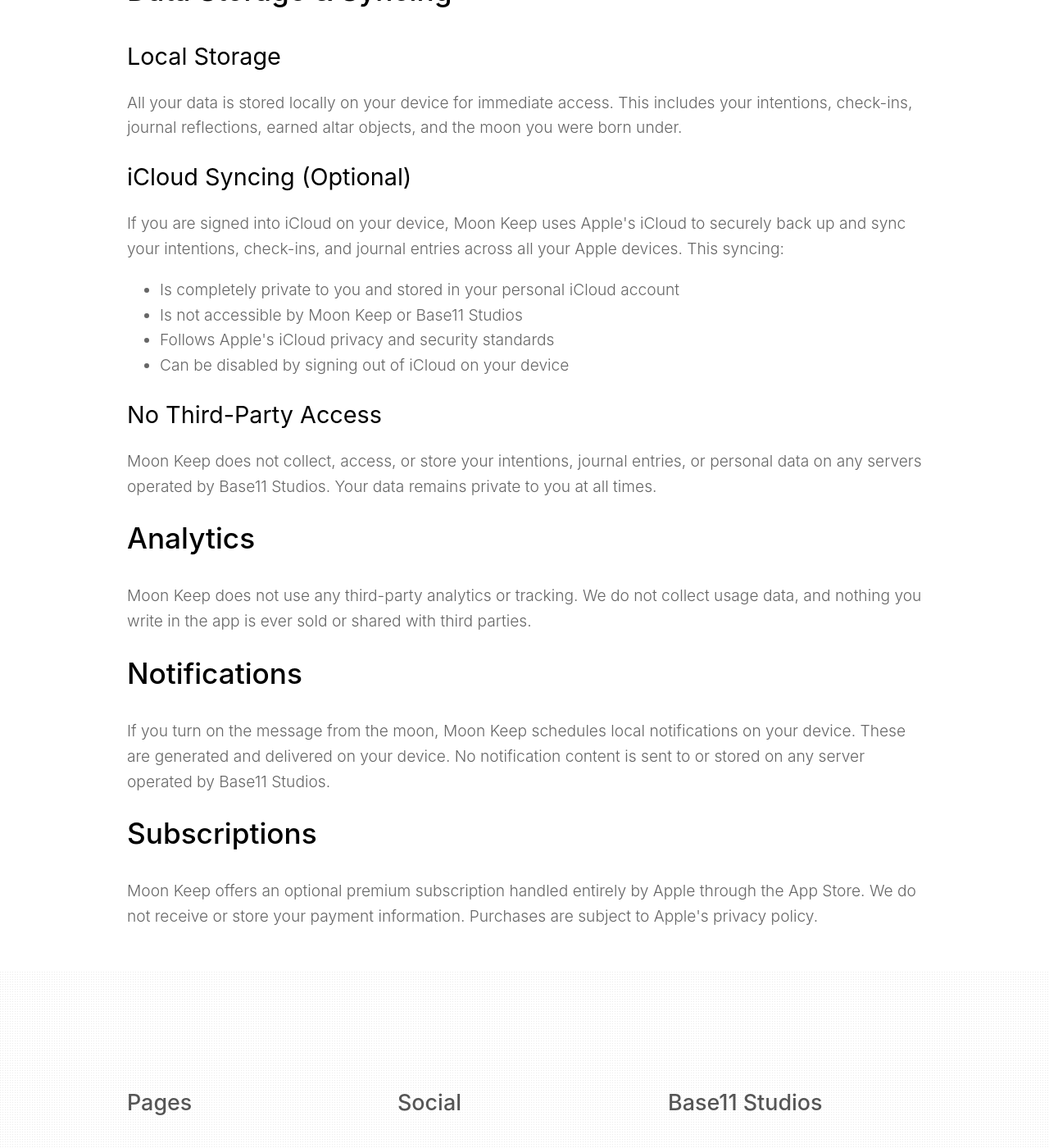
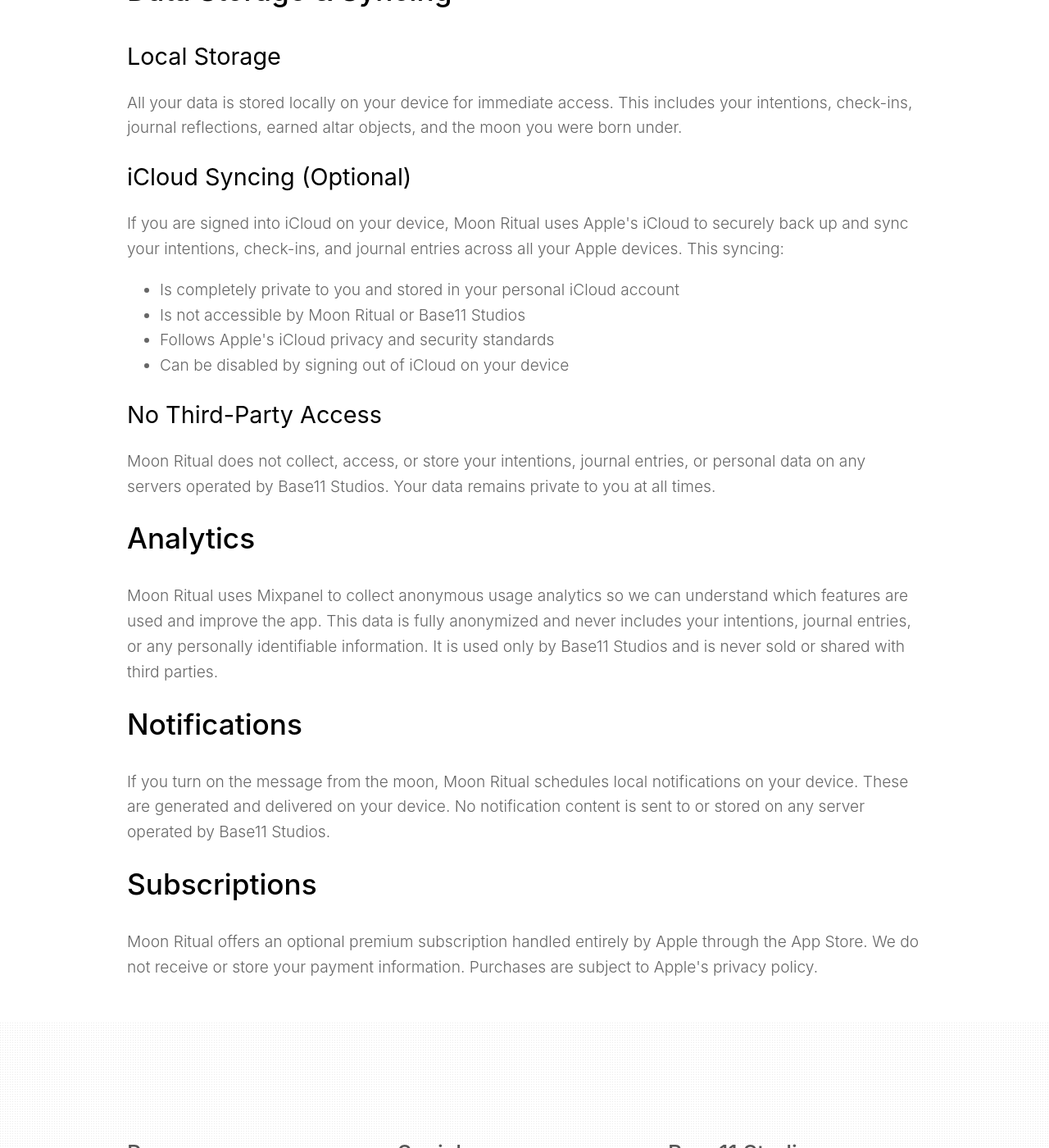
Before and after one commit to Base11Studios/base11site, a Jekyll site: the page built from moon-ritual-privacy.html, in a window 1280 px wide and 1400 px high, scrolled down 486 px. Shown: the whole window at 82% size. Built offline with Jekyll 4.4.1, drawn with Linux system fonts in a browser that asks for light colours; nearby versions of some CDN libraries; library files that are not in the unit come from our copies; some of the changed text lies outside the part shown.

Commit message:
Update moon ritual privacy

```diff
--- a/moon-ritual-privacy.html
+++ b/moon-ritual-privacy.html
@@ -1,6 +1,6 @@
 ---
-title: Moon Keep Privacy Policy
-heading: Moon Keep Privacy Policy
+title: Moon Ritual Privacy Policy
+heading: Moon Ritual Privacy Policy
 subtitle: Simple app, simple policy.
 ---
 
@@ -12,24 +12,24 @@
 		<p>All your data is stored locally on your device for immediate access. This includes your intentions, check-ins, journal reflections, earned altar objects, and the moon you were born under.</p>
 
 		<h3>iCloud Syncing (Optional)</h3>
-		<p>If you are signed into iCloud on your device, Moon Keep uses Apple's iCloud to securely back up and sync your intentions, check-ins, and journal entries across all your Apple devices. This syncing:</p>
+		<p>If you are signed into iCloud on your device, Moon Ritual uses Apple's iCloud to securely back up and sync your intentions, check-ins, and journal entries across all your Apple devices. This syncing:</p>
 		<ul>
 			<li>Is completely private to you and stored in your personal iCloud account</li>
-			<li>Is not accessible by Moon Keep or Base11 Studios</li>
+			<li>Is not accessible by Moon Ritual or Base11 Studios</li>
 			<li>Follows Apple's iCloud privacy and security standards</li>
 			<li>Can be disabled by signing out of iCloud on your device</li>
 		</ul>
 
 		<h3>No Third-Party Access</h3>
-		<p>Moon Keep does not collect, access, or store your intentions, journal entries, or personal data on any servers operated by Base11 Studios. Your data remains private to you at all times.</p>
+		<p>Moon Ritual does not collect, access, or store your intentions, journal entries, or personal data on any servers operated by Base11 Studios. Your data remains private to you at all times.</p>
 
 		<h2>Analytics</h2>
-		<p>Moon Keep does not use any third-party analytics or tracking. We do not collect usage data, and nothing you write in the app is ever sold or shared with third parties.</p>
+		<p>Moon Ritual uses Mixpanel to collect anonymous usage analytics so we can understand which features are used and improve the app. This data is fully anonymized and never includes your intentions, journal entries, or any personally identifiable information. It is used only by Base11 Studios and is never sold or shared with third parties.</p>
 
 		<h2>Notifications</h2>
-		<p>If you turn on the message from the moon, Moon Keep schedules local notifications on your device. These are generated and delivered on your device. No notification content is sent to or stored on any server operated by Base11 Studios.</p>
+		<p>If you turn on the message from the moon, Moon Ritual schedules local notifications on your device. These are generated and delivered on your device. No notification content is sent to or stored on any server operated by Base11 Studios.</p>
 
 		<h2>Subscriptions</h2>
-		<p>Moon Keep offers an optional premium subscription handled entirely by Apple through the App Store. We do not receive or store your payment information. Purchases are subject to Apple's privacy policy.</p>
+		<p>Moon Ritual offers an optional premium subscription handled entirely by Apple through the App Store. We do not receive or store your payment information. Purchases are subject to Apple's privacy policy.</p>
 	</div>
 </section>
```
Also changed, not shown: moon-ritual-terms.html (+6 -6 lines).
